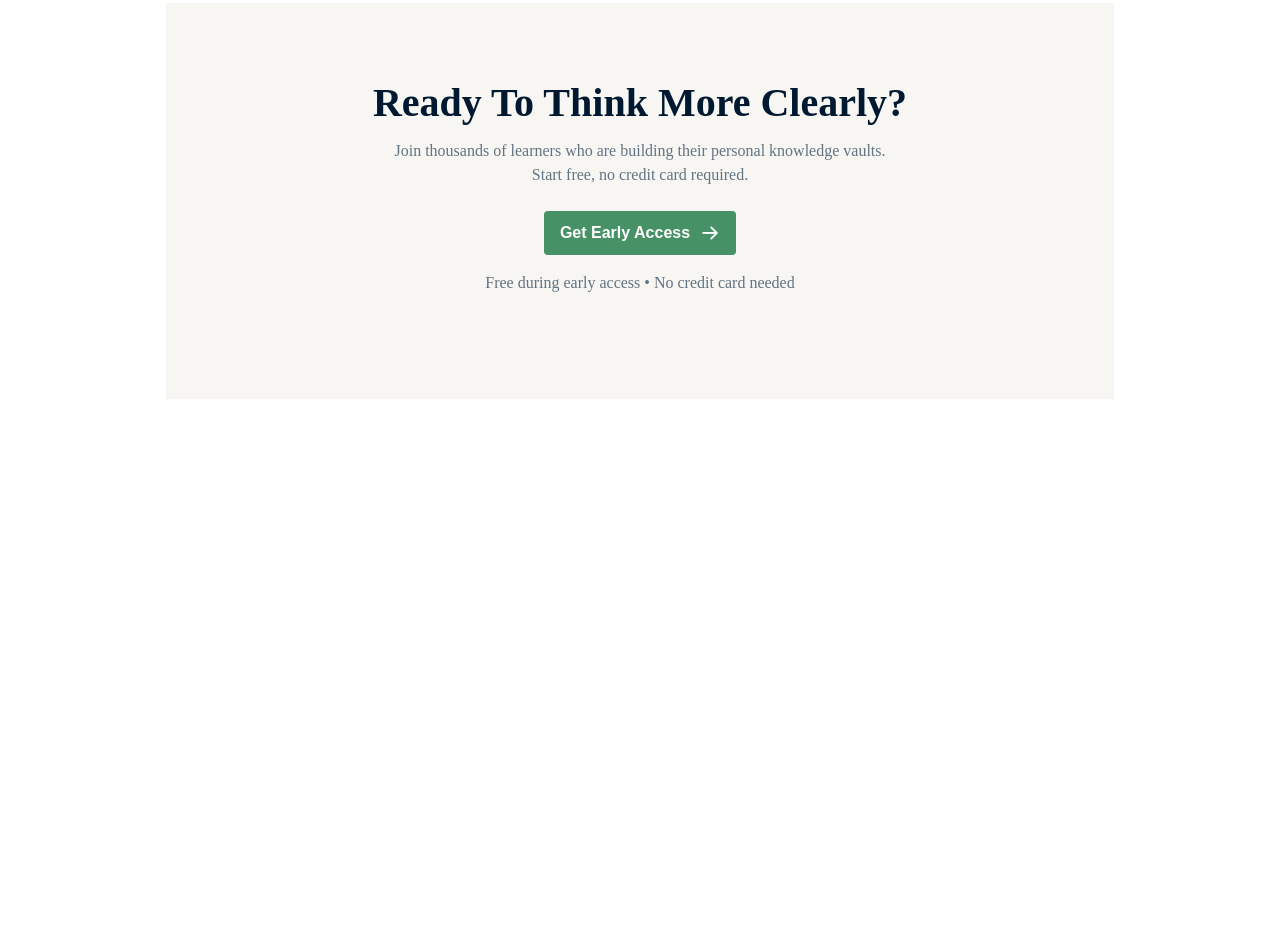
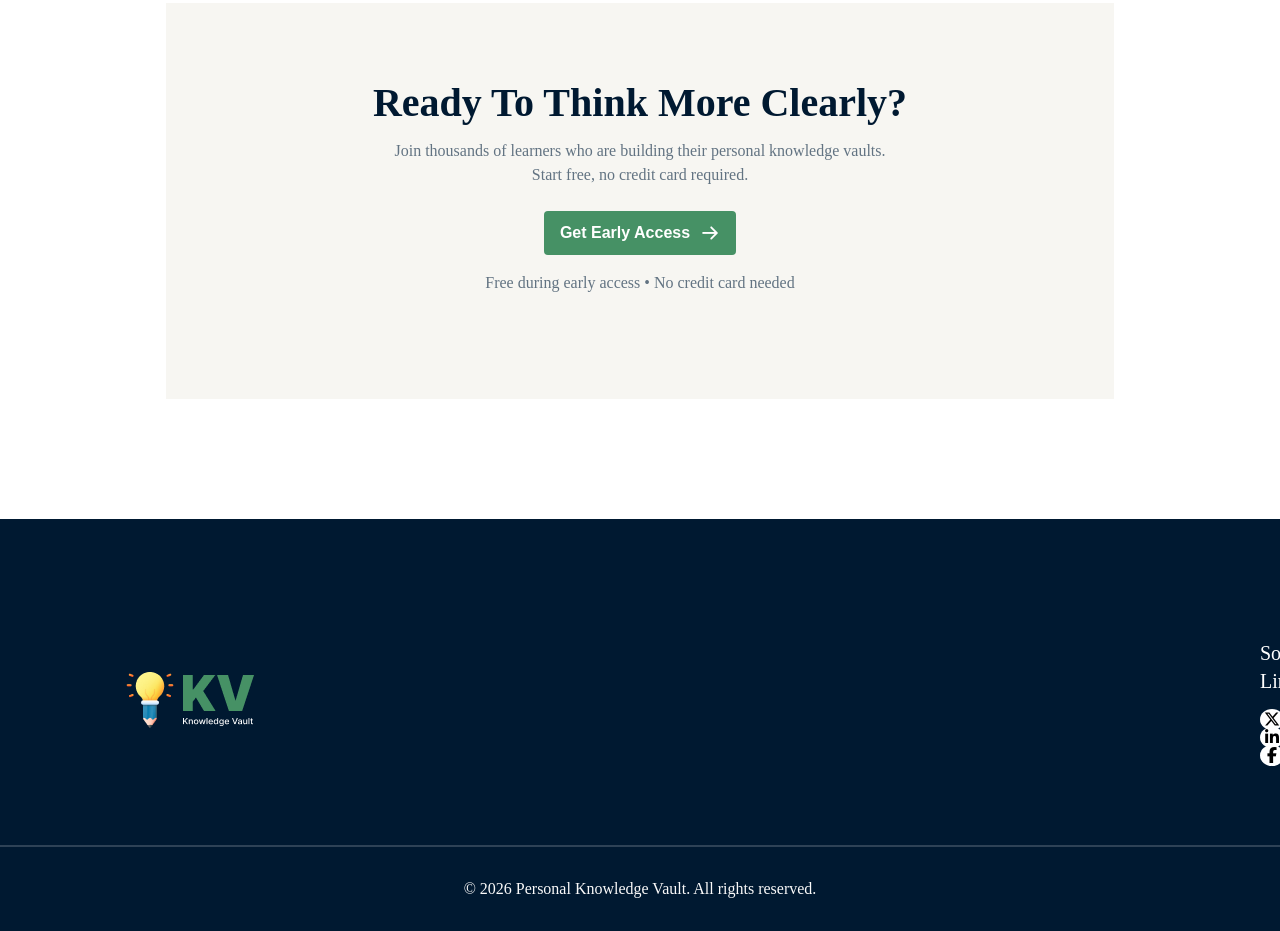
Before and after one commit to mahakib10/assignment-1-task, a plain HTML site: page index.html in a window 1280 px wide. Shown: the part 2044-2975 px from the top of the page. Before the commit the page ends 2563 px from the top, so only its background shows below. Drawn offline with Linux system fonts and the light colour scheme.

Commit message:
prepared the bottom section

```diff
--- a/index.html
+++ b/index.html
@@ -113,5 +113,22 @@
             <p>Free during early access • No credit card needed</p>
         </div>
     </section>
+    <section class="looter">
+        <div class="loot-content">
+            <div class="loot-left">
+                    <img src="images/logo-footer.png" alt="">
+            </div>
+            <div class="loot-right">
+                    <h4>Social Links</h4>
+                <div class="loot-icon">
+                    <a href="https://twitter.com"><i class="fa-brands fa-x-twitter"></i></a>
+                    <a href="https://www.linkedin.com"><i class="fa-brands fa-linkedin-in"></i></a>
+                    <a href="https://www.facebook.com"><i class="fa-brands fa-facebook-f"></i></a>
+                </div>
+            </div>
+        </div>
+        <hr>
+        <p>&copy; 2026 Personal Knowledge Vault. All rights reserved.</p>
+    </section>
 </body>
 </html>
--- a/styles/index.css
+++ b/styles/index.css
@@ -276,3 +276,50 @@ nav .btn {
 .btn:hover , .ban-but:hover , .vault:hover , .foot-but:hover , .works:hover {
     background-color: aqua;
 }
+
+
+.looter {
+    background-color: #001931;
+}
+.looter .loot-content{
+    display: flex;
+    justify-content: space-around;
+    align-items: center;
+    padding: 120px;
+    padding-bottom: 80px;
+}
+.loot-content .loot-left {
+    padding-right: 1001px;
+}
+.looter .loot-right h4 {
+    font-size: 20px;
+    font-weight: 500;
+    line-height: 28px;
+    color: #FFFFFF;
+    padding-bottom: 16px;
+}
+.loot-right .loot-icon a {
+    width: 30px;
+    height: 30px;
+    background-color: white;
+    border-radius: 50%;
+    padding: 2px;
+    margin-right: 16px;
+    color: black;
+}
+.looter hr {
+    width: 1500px;
+    height: 0px;
+    border: 1px solid #E5E7EB;
+    opacity: 20%;
+    margin: 0 auto;
+    margin-bottom: 30px;
+}
+.looter p {
+    font-size: 16px;
+    font-weight: 400;
+    line-height: 24px;
+    color: #FAFAFA;
+    padding-bottom: 30px;
+    text-align: center;
+}
```
